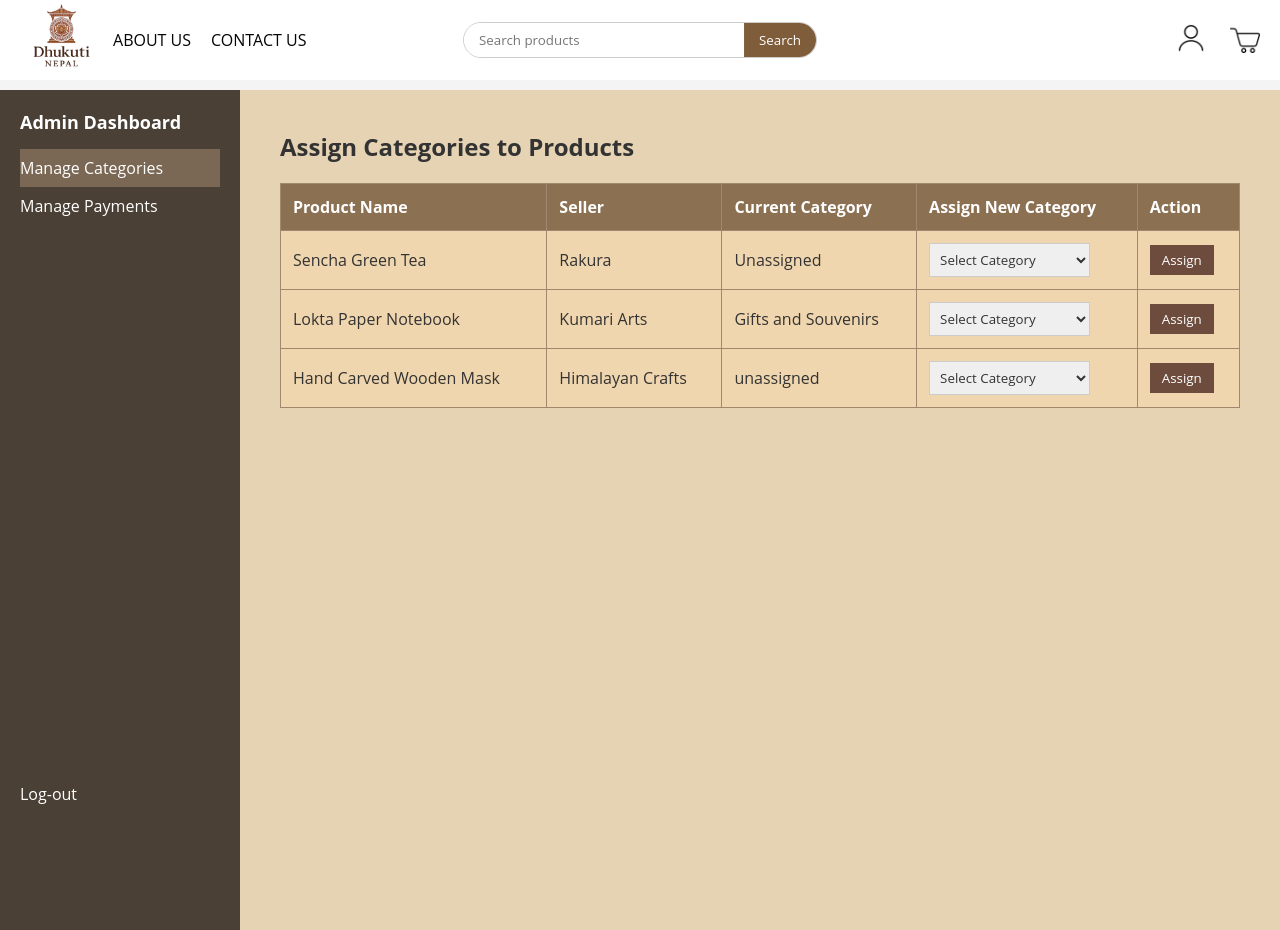
After one commit to gunjan-005/dhukuti-nepal, a PHP site: page /manage-categories.html in a window 1280 px wide. The commit adds this page. Run offline with PHP 8.4, Linux system fonts and the light colour scheme.

Commit message:
manage categories

```diff
--- /dev/null
+++ b/manage-categories.css
@@ -0,0 +1,242 @@
+*{
+    margin: 0;
+    padding: 0;
+    box-sizing: border box;
+    font-family: 'Open Sans', sans-serif;
+    color: #333;
+  }
+  logo{
+  font-weight: bold;
+  padding: 10px 20px;
+  }
+  .logo img {
+  height: 83px;
+  width: auto;
+  }
+
+
+  .side-logo img {
+  height: 30px;  /* Adjust size as needed */
+  width: auto;
+  margin-left: 20px;
+  transition: transform 0.3s ease;
+
+  }
+  .side-logo img:hover {
+  transform: translateY(-5px);
+  }
+
+  .navbar{
+   display:flex;
+  align-items: center;
+  gap: 20px 10px;
+  background-color: #ffffff;
+  height: 60px    ;
+  padding: 10px 20px;
+
+  }
+
+
+  .search-bar {
+  position: absolute;
+  left: 50%;
+  transform: translateX(-50%);
+  }
+
+  .search-bar form {
+  display: flex;
+  align-items: center;
+  border: 1px solid #ccc;
+  border-radius: 20px;
+  overflow: hidden;
+  background-color: white;
+  }
+
+  .search-bar input[type="text"] {
+  padding: 8px 15px;
+  border: none;
+  outline: none;
+  width: 250px;
+  }
+
+  .search-bar button {
+  padding: 8px 15px;
+  background-color: #7f5d3b;
+  color: white;
+  border: none;
+  cursor: pointer;
+  transition: background-color 0.5s ;
+  }
+  .search-bar button:hover{
+  background-color:#483421;
+
+  }
+
+  nav{
+    flex: 1;
+    display: flex;
+    justify-content: flex-start;
+    align-items: center;
+
+  }
+  nav ul{
+    display: flex;
+    list-style-type: none;
+    gap: 20px;
+
+  }
+  nav li a {
+  text-decoration: none;
+  color: #050505;
+  font-weight: 400;
+  transition: transform 0.5s ease;
+  display: inline-block;/*for popping up*/
+  }
+  nav ul li a:hover {
+  color:#774e28;
+  text-decoration: underline;
+
+  }
+  .overlay {
+    position: absolute;
+    top: 60%;
+    left: 50%;
+    transform: translate(-50%, -50%);
+    text-align: center;
+    padding: 40px;
+    border-radius: 16px;
+    max-width: 600px;
+  }
+  body {
+    background-color: #f4f4f4;
+    color: #333;
+  }
+
+  .top-header {
+    display: flex;
+    justify-content: space-between;
+    align-items: center;
+    background-color: #fff;
+    padding: 10px 20px;
+    border-bottom: 1px solid #ccc;
+  }
+
+  .logo {
+    font-weight: bold;
+    font-size: 22px;
+    color: #562B1F;
+  }
+
+  .nav-links a {
+    margin: 0 10px;
+    text-decoration: none;
+    color: #333;
+    font-weight: 500;
+  }
+
+  .header-right {
+    display: flex;
+    align-items: center;
+    gap: 10px;
+  }
+
+  .search-input {
+    padding: 5px;
+    border: 1px solid #ccc;
+  }
+
+  .search-btn {
+    background-color: #562B1F;
+    color: white;
+    border: none;
+    padding: 6px 12px;
+    cursor: pointer;
+  }
+
+  .icon i {
+    font-size: 18px;
+    color: #562B1F;
+    margin-left: 8px;
+  }
+
+  .container {
+    display: flex;
+    flex-wrap: wrap;
+    margin-top: 10px;
+  }
+  .sidebar {
+    background-color: #4a4035;
+    color: white;
+    padding: 20px;
+    width: 200px;
+    min-height: 100vh;
+  }
+
+  .sidebar h2 {
+    margin-bottom: 15px;
+    font-size: 18px;
+    color: #ffffff;
+  }
+
+  .sidebar a {
+    display: block;
+    color: white;
+    padding: 8px 0;
+    text-decoration: none;
+  }
+
+  .sidebar a.active,
+  .sidebar a:hover {
+    background-color: #7a6855;
+  }
+
+  .logout {
+    margin-top: 550px;
+    color: #d6d6d6;
+
+  }
+
+
+  .content {
+    flex: 1;
+    padding: 40px;
+    background-color: #e6d3b3;
+  }
+
+  .content h2 {
+    margin-bottom: 20px;
+  }
+
+  .product-table {
+    width: 100%;
+    border-collapse: collapse;
+    background-color: #f0d6ae;
+  }
+
+  .product-table th, .product-table td {
+    padding: 12px;
+    border: 1px solid #a0886f;
+    text-align: left;
+  }
+
+  .product-table th {
+    background-color: #8c7052;
+    color: white;
+  }
+
+  select {
+    padding: 6px;
+    border: 1px solid #ccc;
+  }
+
+  .assign-btn {
+    background-color: #6d4c3d;
+    color: white;
+    padding: 6px 12px;
+    border: none;
+    cursor: pointer;
+  }
+
+  .assign-btn:hover {
+    background-color: #5a3f32;
+  }
--- /dev/null
+++ b/manage-categories.html
@@ -0,0 +1,107 @@
+<!DOCTYPE html>
+<html lang="en">
+<head>
+  <meta charset="UTF-8">
+  <title>Admin - Manage Product Categories</title>
+  <link rel="stylesheet" href="manage-categories.css">
+</head>
+<body>
+    <div class="navbar">
+        <div class="logo">
+            <img src="images/logo.jpeg" width="100px">
+        </div>
+        <nav>
+            <ul>
+                <li><a href="">ABOUT US</a></li>
+                <li><a href="">CONTACT US</a></li>
+            </ul>
+        </nav>
+        <div class="search-bar">
+          <form action="#" method="get">
+            <input type="text" placeholder="Search products">
+            <button type="submit">Search</button>
+          </form>
+        </div>
+        <div class="side-logo">
+            <a href="#loginModal"><img src="images/people.png" style="cursor:pointer;"></a>
+            <img src="images/trolley.png">
+        </div>
+      </div>
+
+      <div class="container">
+        <aside class="sidebar">
+          <h2>Admin Dashboard</h2>
+          <a href="#" class="active">Manage Categories</a>
+
+          <a href="#">Manage Payments</a>
+          <a href="#" class="logout"> Log-out</a>
+        </aside>
+
+
+  <div class="content">
+    <h2>Assign Categories to Products</h2>
+    <table class="product-table">
+      <thead>
+        <tr>
+          <th>Product Name</th>
+          <th>Seller</th>
+          <th>Current Category</th>
+          <th>Assign New Category</th>
+          <th>Action</th>
+        </tr>
+      </thead>
+      <tbody>
+        <tr>
+          <td>Sencha Green Tea</td>
+          <td>Rakura</td>
+          <td>Unassigned</td>
+          <td>
+            <select>
+              <option value="">Select Category</option>
+              <option value="Handicrafts">Handicrafts</option>
+              <option value="Gifts and Souvenirs">Gifts and Souvernirs</option>
+              <option value="Accessories">Accessories</option>
+              <option value="Health and Wellness">Health and Wellness</option>
+              <option value="Food & Beverages">Food & Beverages</option>
+
+            </select>
+          </td>
+          <td><button class="assign-btn">Assign</button></td>
+        </tr>
+        <tr>
+          <td>Lokta Paper Notebook</td>
+          <td>Kumari Arts</td>
+          <td>Gifts and Souvenirs</td>
+          <td>
+            <select>
+                <option value="">Select Category</option>
+                <option value="Handicrafts">Handicrafts</option>
+                <option value="Gifts and Souvenirs">Gifts and Souvernirs</option>
+                <option value="Accessories">Accessories</option>
+                <option value="Health and Wellness">Health and Wellness</option>
+                <option value="Food & Beverages">Food & Beverages</option>
+            </select>
+          </td>
+          <td><button class="assign-btn">Assign</button></td>
+        </tr>
+        <tr>
+            <td>Hand Carved Wooden Mask</td>
+            <td>Himalayan Crafts</td>
+            <td>unassigned</td>
+            <td>
+              <select>
+                  <option value="">Select Category</option>
+                  <option value="Handicrafts">Handicrafts</option>
+                  <option value="Gifts and Souvenirs">Gifts and Souvernirs</option>
+                  <option value="Accessories">Accessories</option>
+                  <option value="Health and Wellness">Health and Wellness</option>
+                  <option value="Food & Beverages">Food & Beverages</option>
+              </select>
+            </td>
+            <td><button class="assign-btn">Assign</button></td>
+          </tr>
+      </tbody>
+    </table>
+  </div>
+</body>
+</html>
--- a/manage-payments.css
+++ b/manage-payments.css
@@ -216,7 +216,7 @@ h2 {
   padding: 12px;
   border: 1px solid #a0886f;
   text-align: left;
-  background-color: #d2b48c;
+  background-color: #f0d6ae;
 }
 
 .payment-table th {
```
